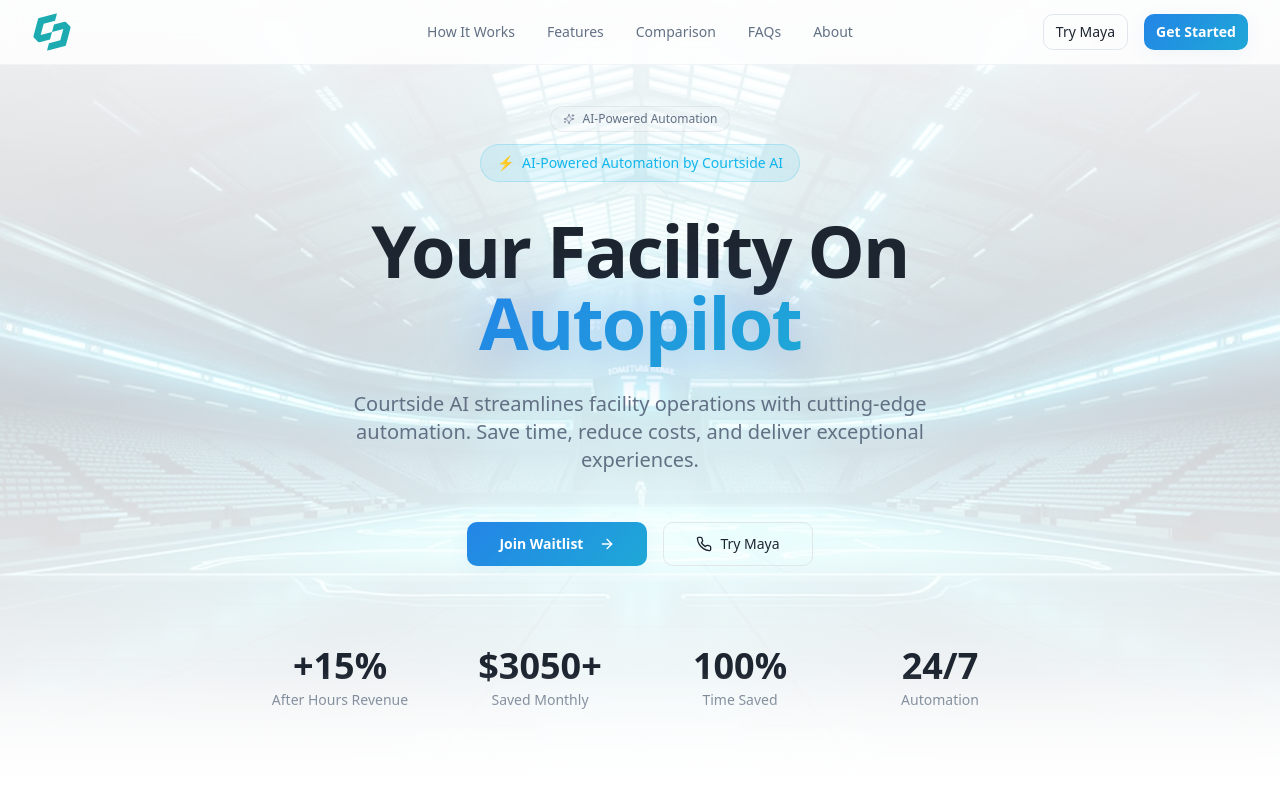
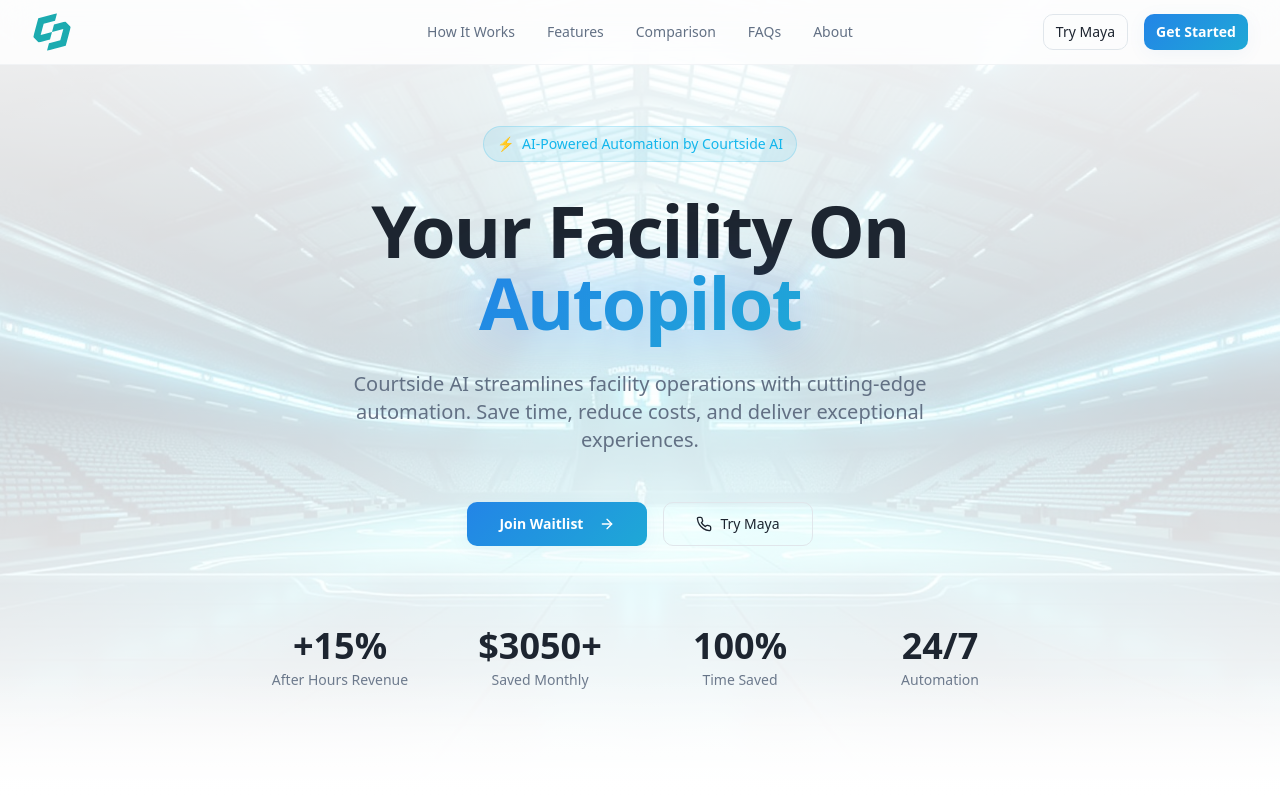
Before and after one commit to courtsideai/courtside-ai-landing, a React (Vite) app: page / in a window 1280 px wide. Shown: the top 800 px of the page. Built offline with nearby package versions, Linux system fonts and the light colour scheme; the HTML template or start-up script is replaced by a standard one.

Commit message:
Visual edit in Lovable
Edited UI in Lovable

```diff
--- a/src/components/Hero.tsx
+++ b/src/components/Hero.tsx
@@ -20,13 +20,10 @@ const Hero = () => {
           {/* Badges */}
           <div className="flex flex-col items-center gap-3 animate-fade-in">
             {/* Brand Pill - Subtle */}
-            <div className="inline-flex items-center gap-2 px-3 py-1 rounded-full bg-muted/30 border border-muted-foreground/10 text-muted-foreground">
-              <Sparkles className="h-3 w-3 opacity-70" />
-              <span className="text-xs font-medium">AI-Powered Automation</span>
-            </div>
+
 
             {/* Main Pill - Primary */}
-            <div className="inline-flex items-center gap-2 px-4 py-2 rounded-full bg-accent/10 border border-accent/20 text-accent">
+            <div className="inline-flex items-center gap-2 rounded-full bg-accent/10 border-accent/20 text-accent border px-[13px] py-[7px]">
               <span className="text-sm">⚡</span>
               <span className="text-sm font-medium">AI-Powered Automation by Courtside AI</span>
             </div>
```
